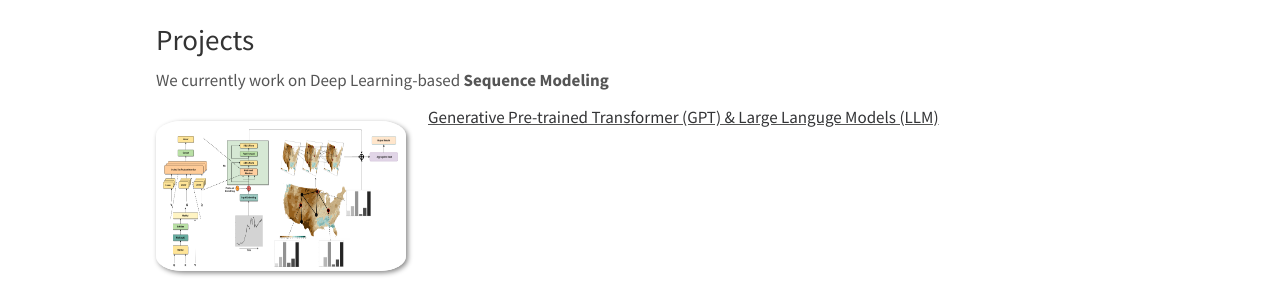
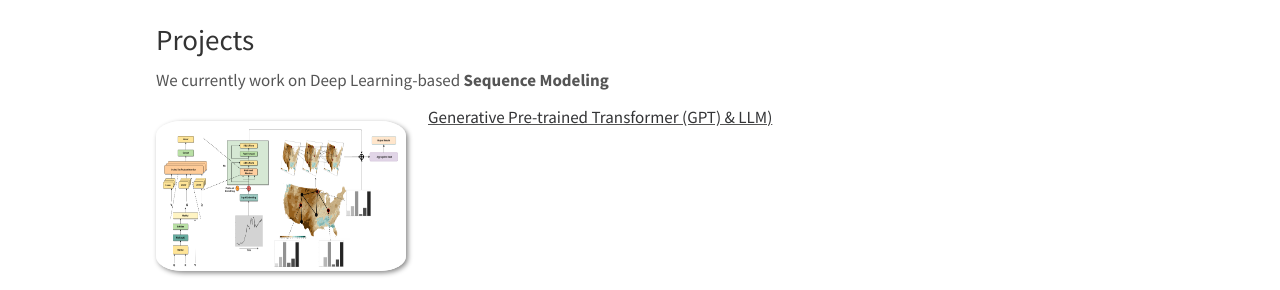
Before and after one commit to WENLU-W/WENLU-W.github.io, a Jekyll site: the page built from docs/_pages/team.md, in a window 1280 px wide and 1335 px high. Shown: the part 236-526 px from the top of the window. Built offline with Jekyll 4.4.1, drawn with Linux system fonts in a browser that asks for light colours; nearby versions of some CDN libraries.

Commit message:
Update team.md

```diff
--- a/docs/_pages/team.md
+++ b/docs/_pages/team.md
@@ -41,7 +41,7 @@
 
 
 <img align="left" width="250" height="150" src="{{ site.url }}{{ site.baseurl }}/images/weather2.png" >
-<ins>[Generative Pre-trained Transformer (GPT) & Large Languge Models (LLM)](https://wenlu-w.github.io/project/2022/01/01/llm.html)</ins>
+<ins>[Generative Pre-trained Transformer (GPT) & LLM)](https://wenlu-w.github.io/project/2022/01/01/llm.html)</ins>
 <br>
 <br>
 <br>
@@ -62,6 +62,7 @@
 <br>
 <br>
 <br>
+
 
 
 <img align="left" width="250" height="150" src="{{ site.url }}{{ site.baseurl }}/images/weather2.png">
```
